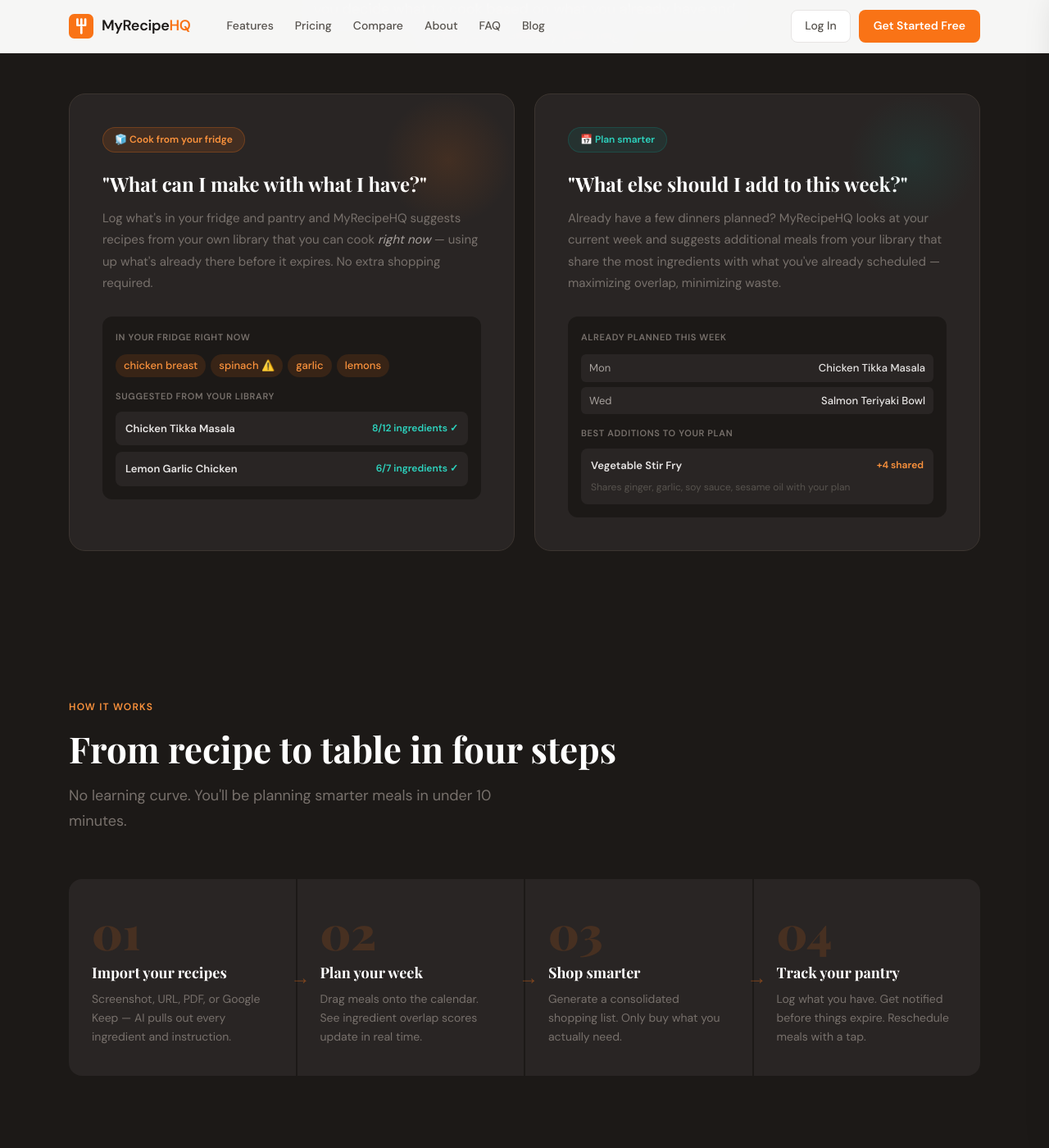
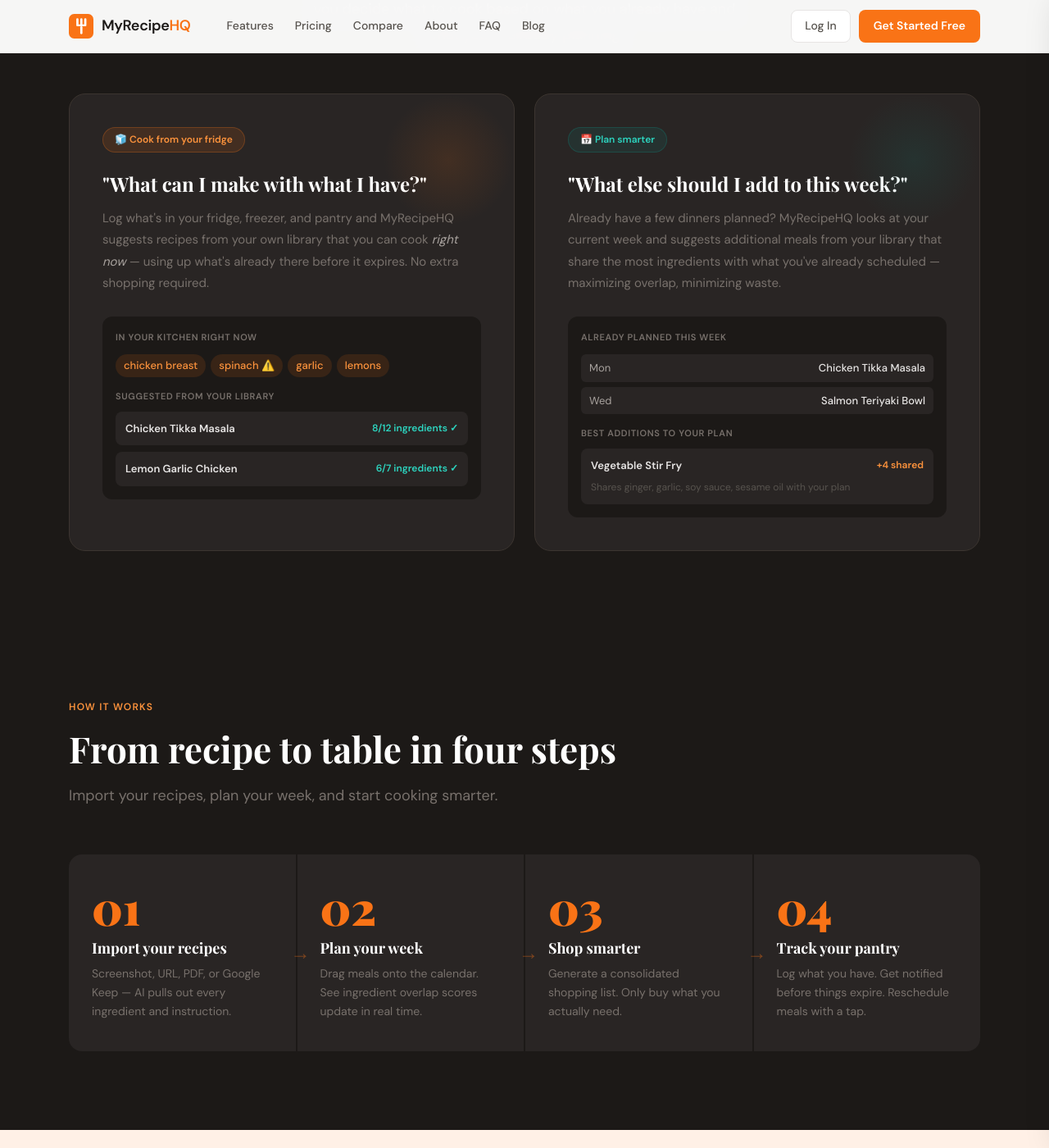
Before and after one commit to bgerlach463/recipehq-site, a Jekyll site: the page built from index.html, in a window 1280 px wide and 1400 px high, scrolled down 1664 px. Shown: the whole window at 82% size. Built offline with Jekyll 4.4.1, drawn with Linux system fonts in a browser that asks for light colours.

Commit message:
Homepage edits: kitchen not fridge, remove learning curve, orange step numbers
- "fridge and pantry" → "fridge, freezer, and pantry"
- "IN YOUR FRIDGE RIGHT NOW" → "IN YOUR KITCHEN RIGHT NOW"
- Removed "No learning curve." — replaced with "Import your recipes, plan your week, and start cooking smarter."
- Step numbers (01-04) changed from faded 15% opacity to full brand orange #F97316

Co-Authored-By: Claude Opus 4.6 (1M context) <noreply@anthropic.com>

```diff
--- a/css/style.css
+++ b/css/style.css
@@ -237,7 +237,7 @@ section { padding: 96px 0; }
 .step:last-child  { border-radius: 0 16px 16px 0; }
 .step-num {
   font-family: var(--ff-head); font-size: 56px; font-weight: 900;
-  color: rgba(249,115,22,.15); line-height: 1;
+  color: #F97316; line-height: 1;
   margin-bottom: 12px;
 }
 .step h3 { font-family: var(--ff-head); font-size: 18px; color: white; margin-bottom: 10px; }
--- a/index.html
+++ b/index.html
@@ -163,9 +163,9 @@ head_extra: |
             🧊 Cook from your fridge
           </div>
           <h3 style="font-family:var(--ff-head);font-size:24px;color:white;margin-bottom:14px;line-height:1.2">"What can I make with what I have?"</h3>
-          <p style="font-size:15px;color:#78716C;line-height:1.75;margin-bottom:28px">Log what's in your fridge and pantry and MyRecipeHQ suggests recipes from your own library that you can cook <em style="color:#A8A29E">right now</em> — using up what's already there before it expires. No extra shopping required.</p>
+          <p style="font-size:15px;color:#78716C;line-height:1.75;margin-bottom:28px">Log what's in your fridge, freezer, and pantry and MyRecipeHQ suggests recipes from your own library that you can cook <em style="color:#A8A29E">right now</em> — using up what's already there before it expires. No extra shopping required.</p>
           <div style="background:#1C1917;border-radius:12px;padding:16px;font-size:13px">
-            <div style="color:#78716C;margin-bottom:12px;font-weight:600;text-transform:uppercase;letter-spacing:.06em;font-size:11px">In your fridge right now</div>
+            <div style="color:#78716C;margin-bottom:12px;font-weight:600;text-transform:uppercase;letter-spacing:.06em;font-size:11px">In your kitchen right now</div>
             <div style="display:flex;flex-wrap:wrap;gap:6px;margin-bottom:14px">
               <span style="background:rgba(249,115,22,.12);color:#FB923C;padding:3px 10px;border-radius:100px;font-weight:500">chicken breast</span>
               <span style="background:rgba(249,115,22,.12);color:#FB923C;padding:3px 10px;border-radius:100px;font-weight:500">spinach ⚠️</span>
@@ -227,7 +227,7 @@ head_extra: |
       <div class="section-header">
         <div class="section-eyebrow">How it works</div>
         <h2 class="section-title">From recipe to table in four steps</h2>
-        <p class="section-sub" style="color:#78716C">No learning curve. You'll be planning smarter meals in under 10 minutes.</p>
+        <p class="section-sub" style="color:#78716C">Import your recipes, plan your week, and start cooking smarter.</p>
       </div>
       <div class="steps">
         <div class="step">
```
